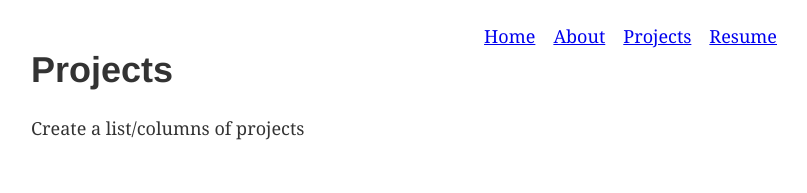
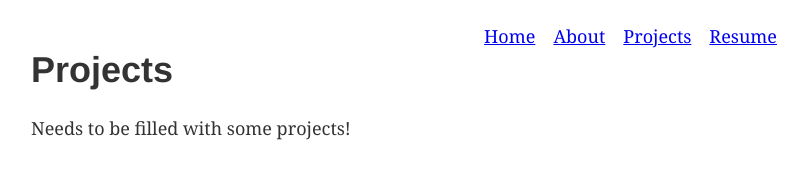
Before and after one commit to ionicpanda/gatsby-site, a Gatsby site: page /projects in a window 1280 px wide. Shown: the whole page, without its empty margins (227-1034 px from the left). Built offline with nearby package versions, Linux system fonts and the light colour scheme; Gatsby itself is replaced by a stand-in of ours.

Commit message:
Update projects.js

```diff
--- a/src/pages/projects.js
+++ b/src/pages/projects.js
@@ -4,6 +4,6 @@
 export default () => (
   <Layout>
     <h1>Projects</h1>
-    <p>Create a list/columns of projects</p>
+    <p>Needs to be filled with some projects!</p>
   </Layout>
 )
```
